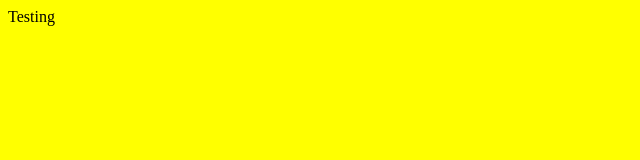
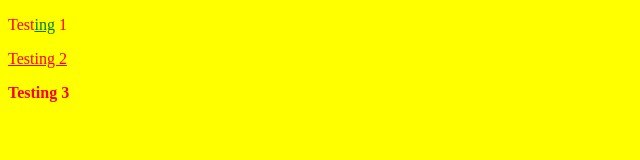
Before and after one commit to PrimeGoat/css-test, a plain HTML site: page index.html in a window 1280 px wide. Shown: the whole page, without its empty margins (0-640 px from the left). Drawn offline with Linux system fonts and the light colour scheme.

Commit message:
more testing

```diff
--- a/index.html
+++ b/index.html
@@ -5,6 +5,8 @@
         <link rel="stylesheet" href="test.css">
     </head>
     <body>
-        Testing
+        <p class="redtext">Test<span class="underline">ing</span> 1</p>
+        <p class="redtext underline">Testing 2</p>
+        <p class="redtext" id="main">Testing 3</p>
     </body>
 </html>
--- a/test.css
+++ b/test.css
@@ -1,3 +1,19 @@
 body {
     background-color: yellow;
 }
+
+.redtext {
+    color: red;
+}
+
+.underline {
+    text-decoration: underline;
+}
+
+span.underline {
+    color: green;
+}
+
+#main {
+    font-weight: bold;
+}
```
